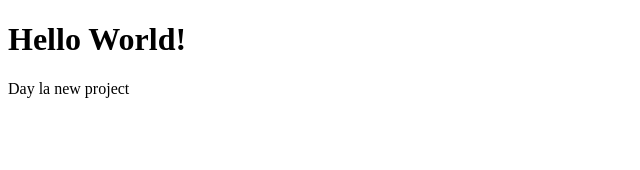
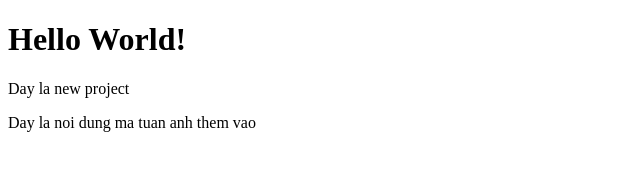
Before and after one commit to ngdang1249/hello-world, a plain HTML site: page index.html in a window 1280 px wide. Shown: the whole page, without its empty margins (0-640 px from the left). Drawn offline with Linux system fonts and the light colour scheme.

Commit message:
Tuan Anh add them mo ta

```diff
--- a/index.html
+++ b/index.html
@@ -1,13 +1,17 @@
 <!DOCTYPE html>
 <html lang="en">
+
 <head>
     <meta charset="UTF-8">
     <meta name="viewport" content="width=device-width, initial-scale=1.0">
     <meta http-equiv="X-UA-Compatible" content="ie=edge">
     <title>Document</title>
 </head>
+
 <body>
     <h1>Hello World!</h1>
     <p>Day la new project</p>
+    <p>Day la noi dung ma tuan anh them vao</p>
 </body>
+
 </html>
```
